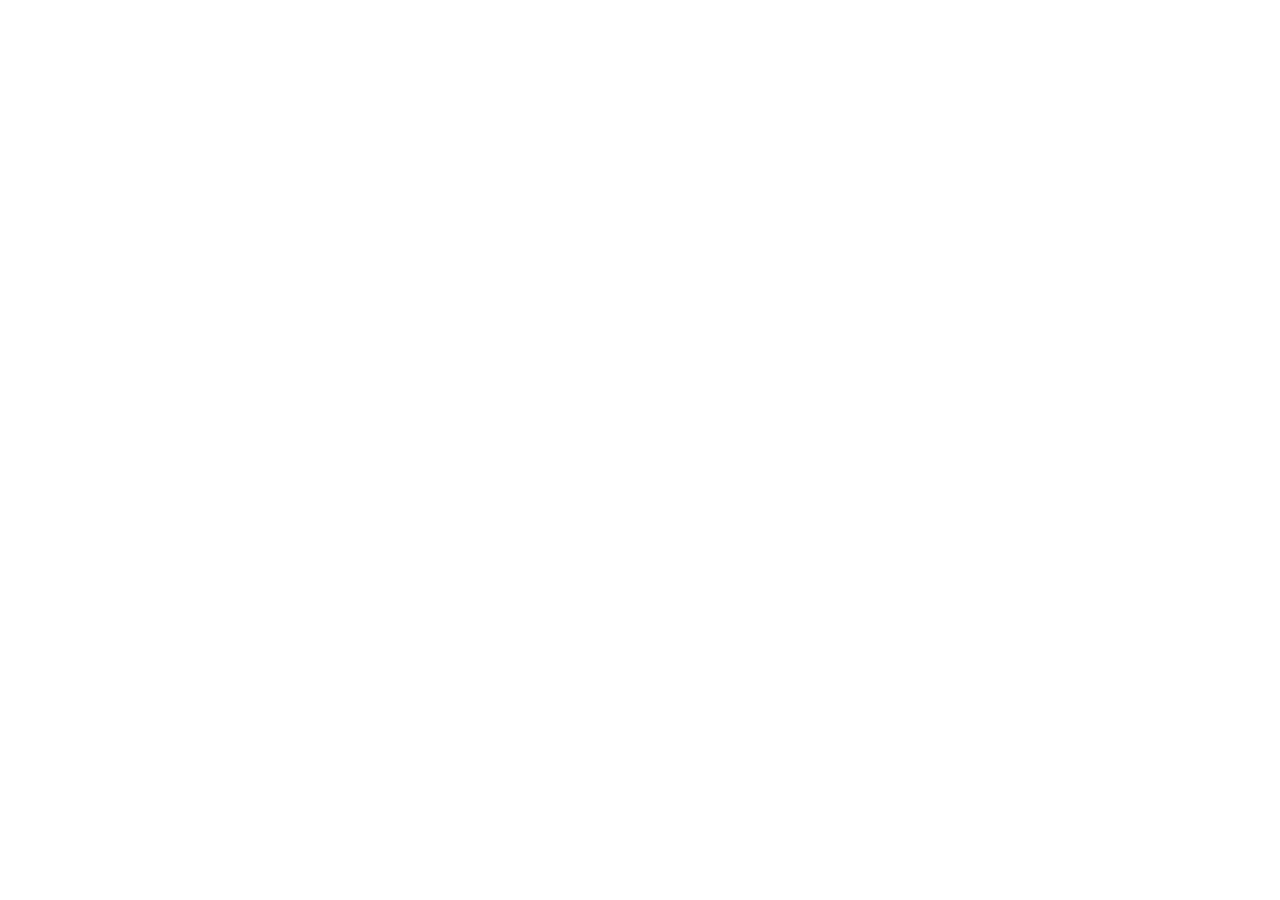
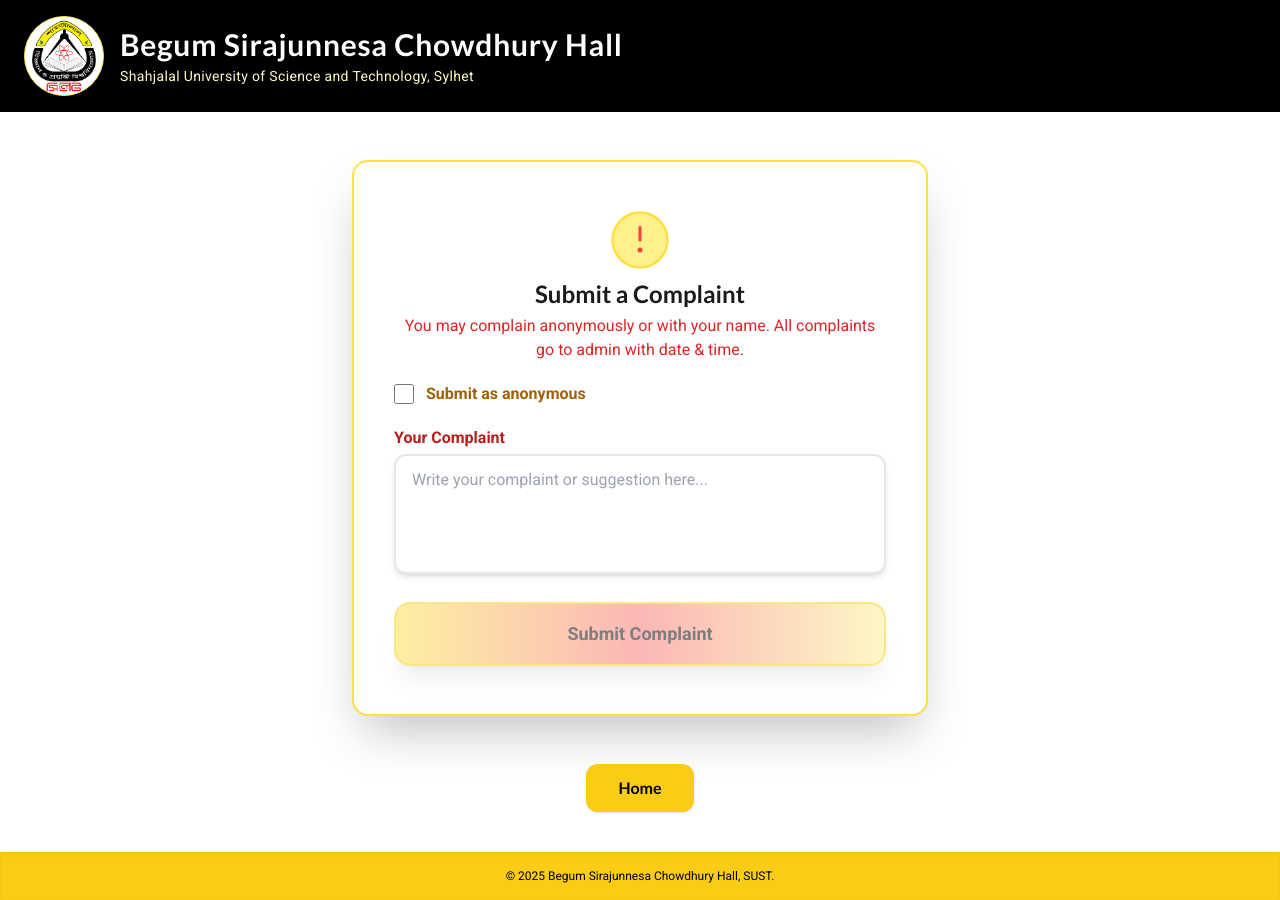
Before and after one commit to sumitradas102/hallhive, a React (Vite) app in the folder hallhive-client/: page /complaint in a window 1280 px wide. Before the commit this address had no page. Before the commit the page ends 800 px from the top, so only its background shows below. Built offline with nearby package versions, Linux system fonts and the light colour scheme.

Commit message:
Add complaint page

```diff
--- a/hallhive-client/src/App.jsx
+++ b/hallhive-client/src/App.jsx
@@ -9,6 +9,8 @@
 import NoticePage from "./pages/NoticePage";
 import EventsPage from "./pages/EventsPage";
 import StudentPage from "./pages/StudentPage";
+import ComplaintPage from "./pages/ComplaintPage";
+
 
 
 function App() {
@@ -26,6 +28,8 @@
       <Route path="/hall-layout" element={<HallLayoutPage />} />
       <Route path="/events" element={<EventsPage />} />
       <Route path="/student"element={<StudentPage/>}/>
+      <Route path="/complaint" element={<ComplaintPage />} />
+
 
 
     </Routes>
--- /dev/null
+++ b/hallhive-client/src/pages/ComplaintPage.jsx
@@ -0,0 +1,213 @@
+import { useEffect, useState } from "react";
+import { Link } from "react-router-dom";
+const SUST_LOGO = "/sust-logo.png";
+
+export default function ComplaintPage() {
+  const [anonymous, setAnonymous] = useState(false);
+  const [complaint, setComplaint] = useState("");
+  const [submitting, setSubmitting] = useState(false);
+  const [feedback, setFeedback] = useState("");
+  const [error, setError] = useState("");
+  const [showPreview, setShowPreview] = useState(false);
+  const [complaintTime, setComplaintTime] = useState(null);
+  const [student, setStudent] = useState(null);
+
+  useEffect(() => {
+    async function fetchStudent() {
+      const token = localStorage.getItem("token");
+      if (!token) return;
+      const res = await fetch("/api/student/me", {
+        headers: { Authorization: `Bearer ${token}` }
+      });
+      if (res.ok) {
+        setStudent(await res.json());
+      }
+    }
+    fetchStudent();
+  }, []);
+
+  async function handleSubmit(e) {
+    e.preventDefault();
+    setError("");
+    setFeedback("");
+    setSubmitting(true);
+    const now = new Date();
+
+    try {
+      const token = localStorage.getItem("token");
+      const res = await fetch("/api/complaints", {
+        method: "POST",
+        headers: {
+          "Content-Type": "application/json",
+          "Authorization": `Bearer ${token}`
+        },
+        body: JSON.stringify({
+          user_id: student.id,
+          subject: "Complaint",
+          content: complaint,
+          is_anonymous: anonymous
+        })
+      });
+      if (!res.ok) throw new Error("Failed to send complaint");
+      setFeedback("✅ Your complaint has been sent to the admin.");
+      setComplaintTime(now);
+      setShowPreview(true);
+      setComplaint("");
+    } catch (err) {
+      setError("Could not send complaint. Please try again.");
+    } finally {
+      setSubmitting(false);
+    }
+  }
+
+  return (
+    <div className="w-full min-h-screen flex flex-col bg-white font-sans">
+      {/* Header */}
+      <header className="w-full bg-black shadow">
+        <div className="max-w-7xl w-full mx-auto flex items-center gap-4 py-4 px-6">
+          <img
+            src={SUST_LOGO}
+            alt="SUST Logo"
+            className="w-20 h-20 object-contain bg-white rounded-full border border-yellow-300 shadow"
+          />
+          <div className="flex flex-col">
+            <h1 className="font-heading text-2xl md:text-3xl font-extrabold text-white tracking-wide">
+              Begum Sirajunnesa Chowdhury Hall
+            </h1>
+            <span className="text-[13px] md:text-sm text-yellow-100 tracking-wide font-sans leading-tight mt-1">
+              Shahjalal University of Science and Technology, Sylhet
+            </span>
+          </div>
+        </div>
+      </header>
+
+      {/* Main Content */}
+      <main className="flex-1 w-full flex flex-col justify-center items-center bg-white px-2">
+        <div className="w-full max-w-xl bg-white rounded-2xl shadow-2xl px-4 md:px-10 py-12 my-12 border-2 border-yellow-300 animate-fadeInUp">
+          <div className="flex flex-col items-center mb-5">
+            <svg width={60} height={60} viewBox="0 0 48 48" fill="none">
+              <circle cx="24" cy="24" r="22" fill="#fef08a" stroke="#fde047" strokeWidth="2" />
+              <path d="M24 14v10" stroke="#ef4444" strokeWidth="2.5" strokeLinecap="round"/>
+              <circle cx="24" cy="32" r="2" fill="#ef4444"/>
+            </svg>
+            <h2 className="font-heading text-2xl font-bold text-[#1a1a1a] mt-2 mb-1 animate-fadeIn">
+              Submit a Complaint
+            </h2>
+            <p className="text-center text-red-600 animate-fadeIn">
+              You may complain anonymously or with your name. All complaints go to admin with date &amp; time.
+            </p>
+          </div>
+          <form className="flex flex-col gap-5" onSubmit={handleSubmit}>
+            <div className="flex items-center gap-3 animate-fadeIn">
+              <input
+                type="checkbox"
+                id="anonymous"
+                checked={anonymous}
+                onChange={() => setAnonymous(a => !a)}
+                className="h-5 w-5 accent-yellow-400 border-2 border-yellow-400 rounded-md"
+                disabled={submitting}
+              />
+              <label htmlFor="anonymous" className="font-semibold text-yellow-700 select-none">
+                Submit as anonymous
+              </label>
+            </div>
+            {!anonymous && student && (
+              <div className="bg-yellow-50 border border-yellow-200 rounded-xl p-3 text-black text-sm animate-fadeIn">
+                <div><span className="font-bold text-red-700">Name:</span> {student.name}</div>
+                <div><span className="font-bold text-red-700">Student ID:</span> {student.studentId || student.registrationNumber}</div>
+                <div><span className="font-bold text-red-700">Department:</span> {student.department}</div>
+                <div><span className="font-bold text-red-700">Batch:</span> {student.batch || student.session}</div>
+                <div><span className="font-bold text-red-700">Email:</span> {student.email}</div>
+              </div>
+            )}
+            <div className="flex flex-col">
+              <label className="block font-semibold text-red-700 mb-1" htmlFor="complaint">
+                Your Complaint
+              </label>
+              <textarea
+                id="complaint"
+                className="rounded-xl border-2 px-4 py-3 focus:outline-none focus:ring-2 focus:ring-yellow-400 shadow-md min-h-[120px] resize-none bg-white transition text-black"
+                value={complaint}
+                onChange={e => setComplaint(e.target.value)}
+                required
+                maxLength={1000}
+                placeholder="Write your complaint or suggestion here..."
+                disabled={submitting}
+              />
+            </div>
+            {feedback && (
+              <div className="text-red-800 bg-yellow-50 border border-yellow-300 rounded-xl py-3 px-5 mt-3 text-center shadow animate-fadeIn font-semibold">
+                {feedback}
+              </div>
+            )}
+            {error && (
+              <div className="text-red-700 bg-red-50 border border-red-200 rounded-xl py-3 px-5 mt-3 text-center shadow animate-fadeIn font-semibold">
+                {error}
+              </div>
+            )}
+            <button
+              type="submit"
+              className={`w-full py-4 mt-2 rounded-2xl bg-gradient-to-r from-yellow-300 via-red-400 to-yellow-200 text-black font-extrabold text-lg shadow-xl hover:scale-105 hover:shadow-2xl transition-all duration-200 border-2 border-yellow-400
+                ${submitting || !complaint.trim() ? "opacity-50 cursor-not-allowed" : ""}
+              `}
+              disabled={submitting || !complaint.trim()}
+            >
+              <span className="relative z-10">{submitting ? "Submitting..." : "Submit Complaint"}</span>
+            </button>
+          </form>
+          {showPreview && (
+            <div className="mt-8 animate-fadeInUp">
+              <h3 className="text-lg font-bold text-red-700 mb-2 flex items-center gap-2">
+                <svg width={24} height={24} viewBox="0 0 24 24" fill="none">
+                  <rect x="3" y="5" width="18" height="14" rx="4" fill="#fde047" stroke="#ef4444" strokeWidth="1.4"/>
+                  <rect x="7" y="10" width="10" height="6" rx="3" fill="#ef4444"/>
+                </svg>
+                Admin Dashboard Preview
+              </h3>
+              <div className="bg-yellow-50 border border-yellow-200 p-4 rounded-xl shadow-md mb-1">
+                <div className="text-black mb-2 whitespace-pre-wrap">{complaint}</div>
+                <div className="text-xs text-red-700 mb-1">
+                  Submitted {anonymous ? <b>anonymously</b> : <>by <b>{student.name}</b> ({student.studentId})</>}<br />
+                  <span className="text-black">Date:</span> {complaintTime && new Date(complaintTime).toLocaleString()}
+                </div>
+              </div>
+            </div>
+          )}
+        </div>
+        {/* Home Button */}
+        <div className="w-full flex justify-center mb-10">
+          <Link
+            to="/"
+            className="bg-yellow-400 hover:bg-yellow-300 text-black font-heading font-semibold text-base px-8 py-3 rounded-xl shadow transition"
+          >
+            Home
+          </Link>
+        </div>
+      </main>
+      {/* Footer */}
+      <footer className="w-full py-4 bg-yellow-400 text-center text-xs text-black font-sans shadow-inner mt-auto">
+        &copy; {new Date().getFullYear()} Begum Sirajunnesa Chowdhury Hall, SUST.
+      </footer>
+      <style>{`
+        @keyframes fadeInUp {
+          from {
+            opacity: 0;
+            transform: translateY(32px) scale(0.97);
+          }
+          to {
+            opacity: 1;
+            transform: none;
+          }
+        }
+        .animate-fadeInUp {
+          animation: fadeInUp 0.7s cubic-bezier(.5,1.7,.84,.67);
+        }
+        @keyframes fadeIn {
+          from { opacity: 0; }
+          to { opacity: 1; }
+        }
+        .animate-fadeIn { animation: fadeIn 0.5s cubic-bezier(.42,1.7,.71,.99); }
+      `}</style>
+    </div>
+  );
+}
```
